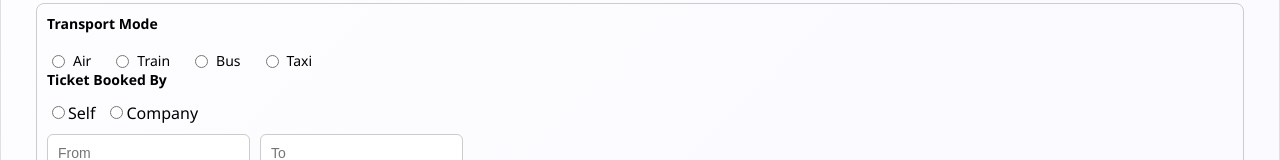
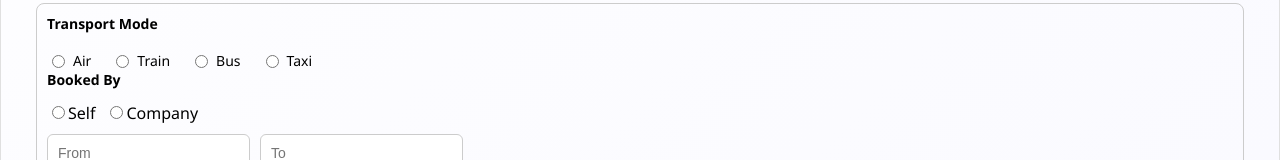
Before and after one commit to Santhoshmk30/Kccottrell, a React (Create React App) app: page /request in a window 1280 px wide. Shown: the part 939-1099 px from the top of the page. Built offline with nearby package versions, Linux system fonts and the light colour scheme.

Commit message:
Update Requestform.js

```diff
--- a/src/Components/Requestform.js
+++ b/src/Components/Requestform.js
@@ -554,7 +554,7 @@ const handleTransportChange = (index, field, value) => {
 
       {/* Ticket Booked By */}
       <div style={styles.field}>
-        <label style={styles.label}>Ticket Booked By</label>
+        <label style={styles.label}>Booked By</label>
         <div style={{ display: "flex", gap: "10px", marginTop: "5px" }}>
           <label>
             <input
```
